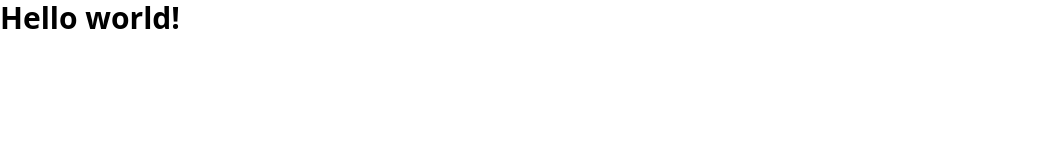
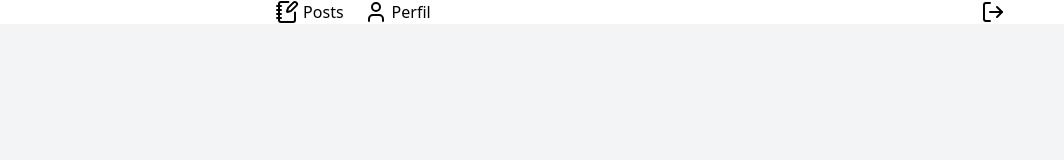
Before and after one commit to devrocha/revisao-assembly, a website built with Vite: page index.html in a window 1280 px wide. Shown: the whole page, without its empty margins (0-1064 px from the left). Built offline with nearby package versions, Linux system fonts and the light colour scheme; data requests are answered from the project's data file.

Commit message:
Gustavo branch was created

```diff
--- a/index.html
+++ b/index.html
@@ -7,11 +7,28 @@
     <meta name="viewport" content="width=device-width, initial-scale=1.0" />
     <title>Vite + TS</title>
   </head>
-  <body>
-    <!-- <div id="app"></div> -->
-    <h1 class="text-3xl font-bold">
-      Hello world!
-    </h1>
+
+  <body class="h-screen overflow-hidden">
+  <nav>
+    <div class="flex justify-around py-.5 border-b.1 border-gray-400">
+      <div class="flex space-x-5">
+        <div class="flex space-x-1 cursor-pointer">
+          <i data-lucide="notebook-pen"></i>
+          <span>Posts</span>
+        </div>
+        <div class="flex space-x-1 cursor-pointer">
+          <i data-lucide="user"></i>
+          <span>Perfil</span>
+        </div>
+      </div>
+      <i data-lucide="log-out" class="cursor-pointer"></i>
+    </div>
+  </nav>
+
+  <div id="app" class="w-full h-full bg-gray-100"></div>
+
     <script type="module" src="/src/main.ts"></script>
+    <script src="https://unpkg.com/lucide@latest/dist/umd/lucide.js"></script>
+    <script> lucide.createIcons();</script>
   </body>
 </html>
```
